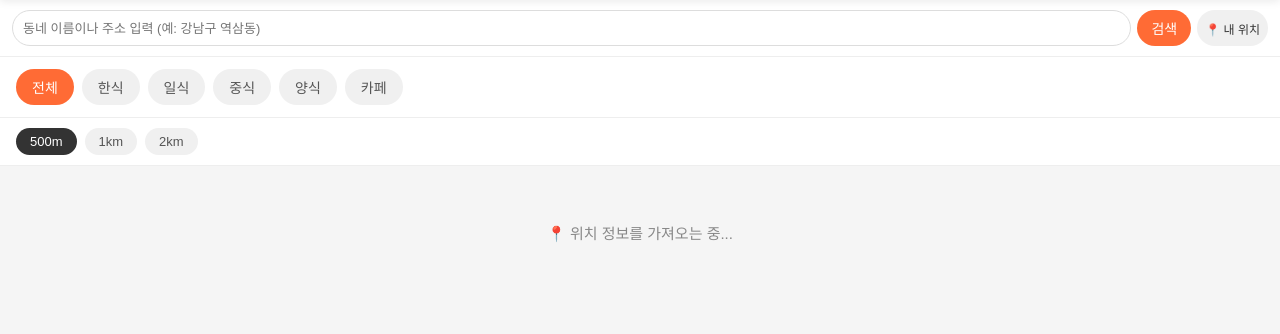
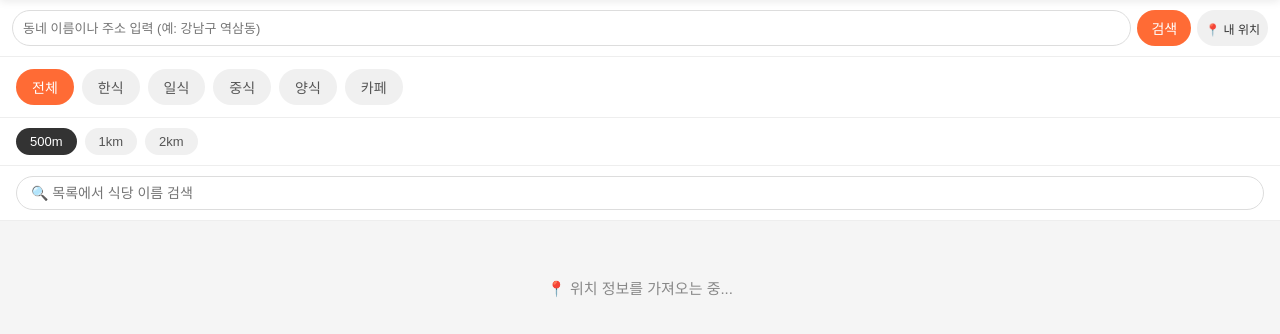
Before and after one commit to skysaladin82-creator/my-restaurant-app, a website: page index.html in a window 1280 px wide. Shown: the part 68-402 px from the top of the page. Drawn offline with Linux system fonts and the light colour scheme; some packages are replaced by stand-ins of ours.

Commit message:
add list search

```diff
--- a/app.js
+++ b/app.js
@@ -541,3 +541,16 @@ function markVisit(name, address) {
     alert(`📅 ${name} 방문 기록 저장됐어요!`);
   }
 }
+
+// 목록 검색
+document.getElementById('searchListInput').addEventListener('input', (e) => {
+  const query = e.target.value.trim().toLowerCase();
+  if (!query) {
+    renderCards(currentPlaces);
+    return;
+  }
+  const filtered = currentPlaces.filter(p =>
+    (p.displayName?.text || '').toLowerCase().includes(query)
+  );
+  renderCards(filtered);
+});
--- a/index.html
+++ b/index.html
@@ -35,6 +35,10 @@
     <button class="radiusBtn" data-radius="2000">2km</button>
   </div>
 
+  <div id="searchListBar">
+    <input type="text" id="searchListInput" placeholder="🔍 목록에서 식당 이름 검색">
+  </div>
+
   <!-- 지도 -->
   <div id="mapContainer">
     <div id="map"></div>
--- a/style.css
+++ b/style.css
@@ -519,3 +519,22 @@ header h1 {
   color: #4CAF50;
   margin-top: 4px;
 }
+
+#searchListBar {
+  padding: 10px 16px;
+  background: #fff;
+  border-bottom: 1px solid #eee;
+}
+
+#searchListInput {
+  width: 100%;
+  border: 1px solid #ddd;
+  border-radius: 20px;
+  padding: 8px 14px;
+  font-size: 14px;
+  outline: none;
+}
+
+#searchListInput:focus {
+  border-color: #FF6B35;
+}
```
